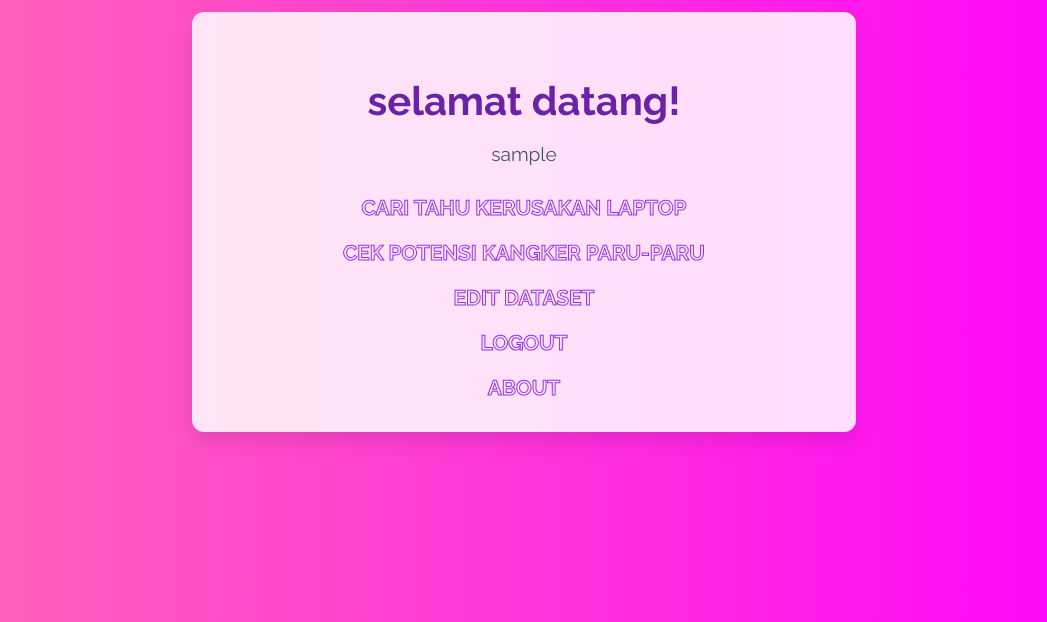
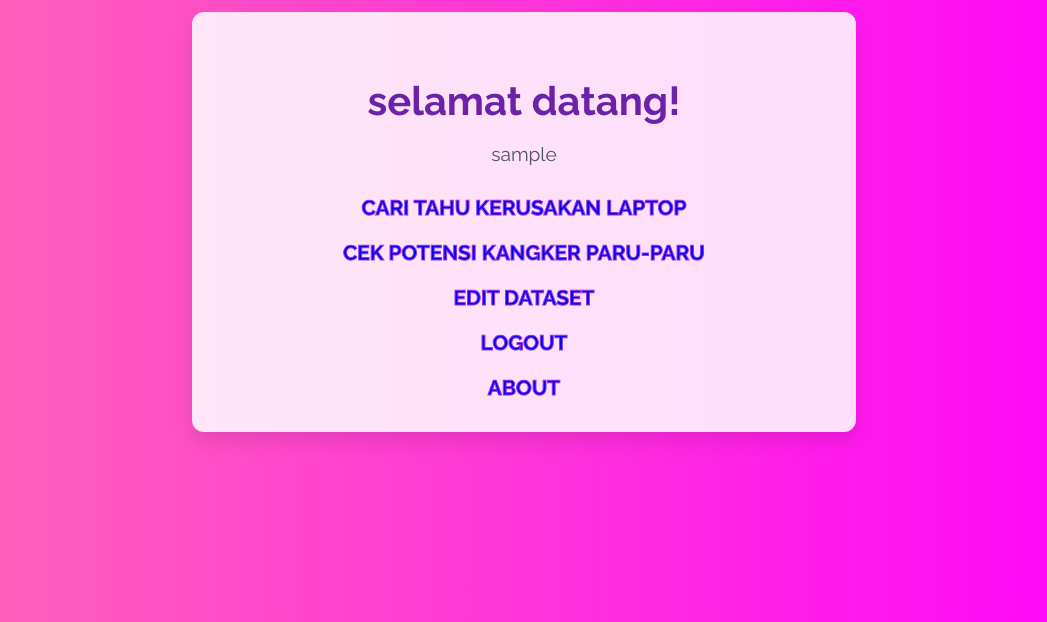
Before and after one commit to mahesaPinuntun/drLappie, a Flask app: page /dashboard in a window 1280 px wide. Shown: the part 178-800 px from the top of the page, without its empty margins (116-1163 px from the left). Run offline with Flask 3, Linux system fonts and the light colour scheme; the visitor is signed in with stand-in values (Sample User, id 1).

Commit message:
Update dashboard.html

```diff
--- a/templates/dashboard.html
+++ b/templates/dashboard.html
@@ -59,7 +59,7 @@
             text-decoration: none;
             text-transform: uppercase;
             background: linear-gradient(var(--fill-color) 0 100%) left / 0 no-repeat;
-            color: transparent;
+            //color: transparent;
             -webkit-text-stroke: 1px var(--fill-color);
             background-clip: text;
             transition: background-size 0.4s ease;
```
